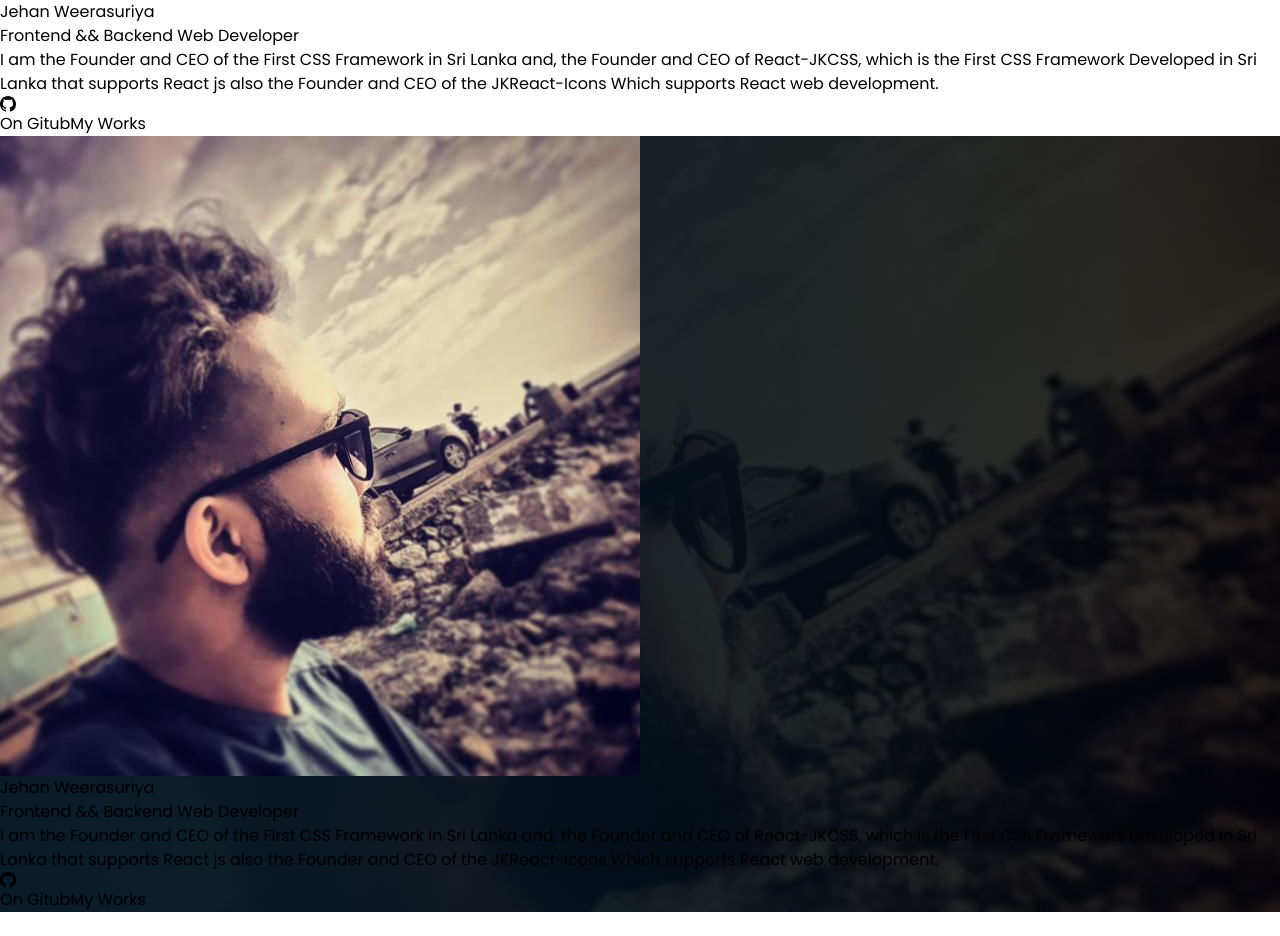
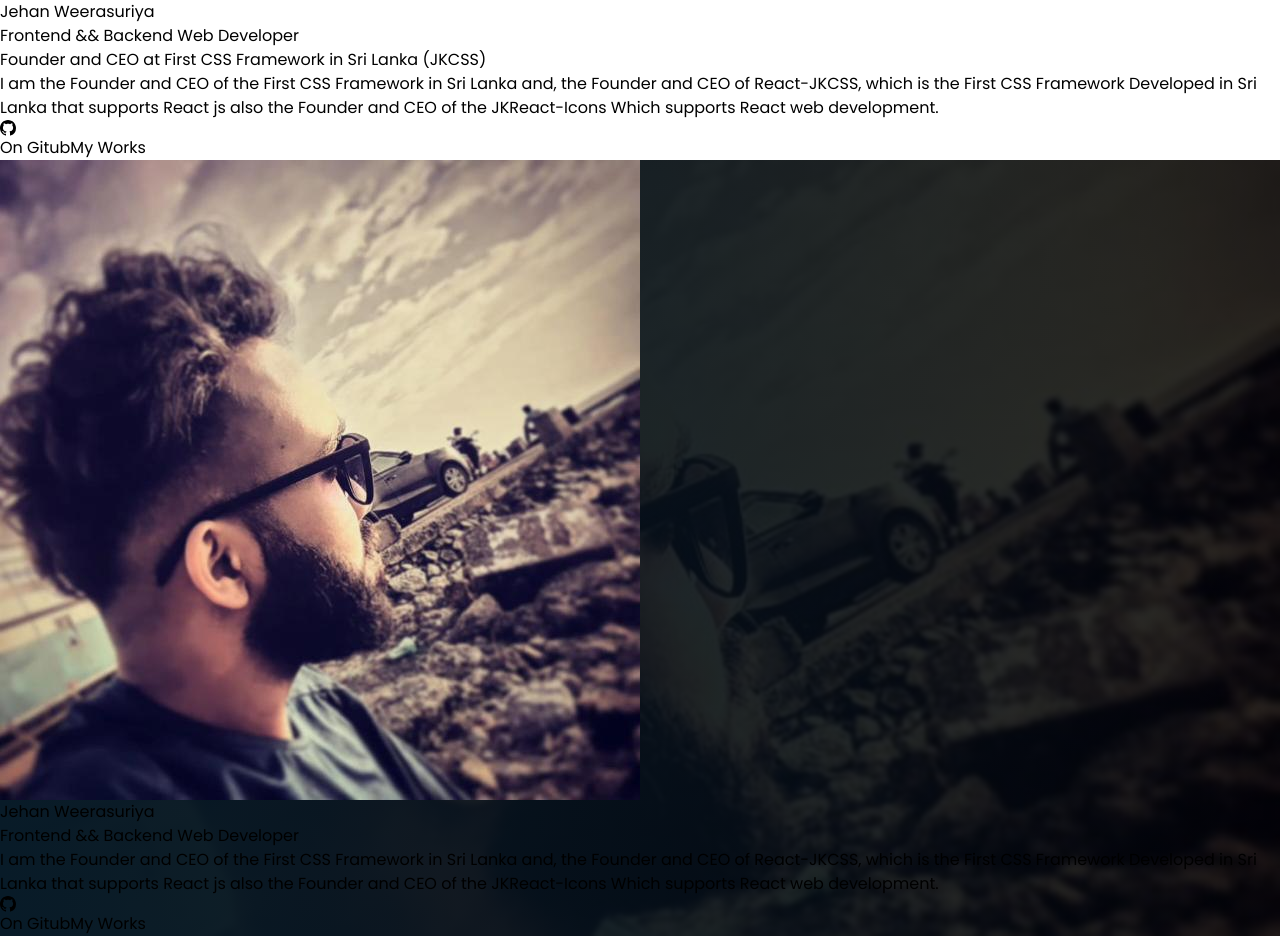
Before and after one commit to BackendExpert/Myportfolio, a React (Vite) app in the folder myportfolio/: page / in a window 1280 px wide. Before the commit the page ends 912 px from the top, so only its background shows below. Built offline with nearby package versions, Linux system fonts and the light colour scheme; a web font is replaced by a local one.

Commit message:
Update HomePage.jsx
Co-Authored-By: JehanKandy  <jehankandy@gmail.com>

```diff
--- a/myportfolio/src/comportment/HomePage.jsx
+++ b/myportfolio/src/comportment/HomePage.jsx
@@ -20,6 +20,7 @@ const HomePage = () => {
                 <div className="mx-16 my-64">
                     <h1 className="md:mt-40 md:text-[70px] font-semibold">Jehan Weerasuriya</h1>
                     <p className="text-4xl text-blue-500 font-semibold">Frontend && Backend Web Developer</p>
+                    <p className="text-xl text-white font-semibold my-4">Founder and CEO at First CSS Framework in Sri Lanka (JKCSS)</p>
                     <p className="text-xl my-8">I am the Founder and CEO of the First CSS Framework in Sri Lanka and, the Founder and CEO of React-JKCSS, which is the First CSS Framework Developed in Sri Lanka that supports React js also the Founder and CEO of the JKReact-Icons Which supports React web development.</p>
                     <div className="my-4 flex">
                         <a href="md:block block">
```
